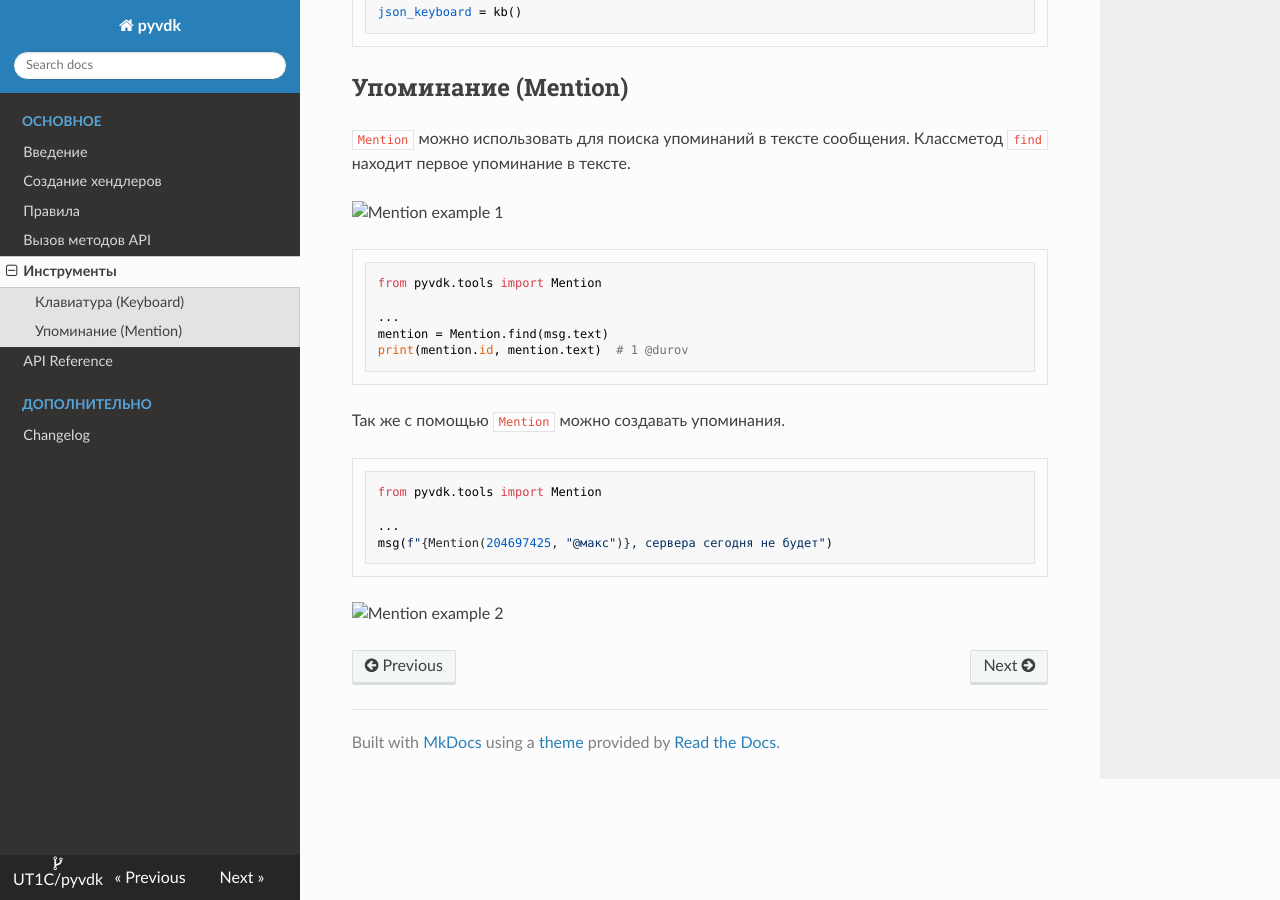
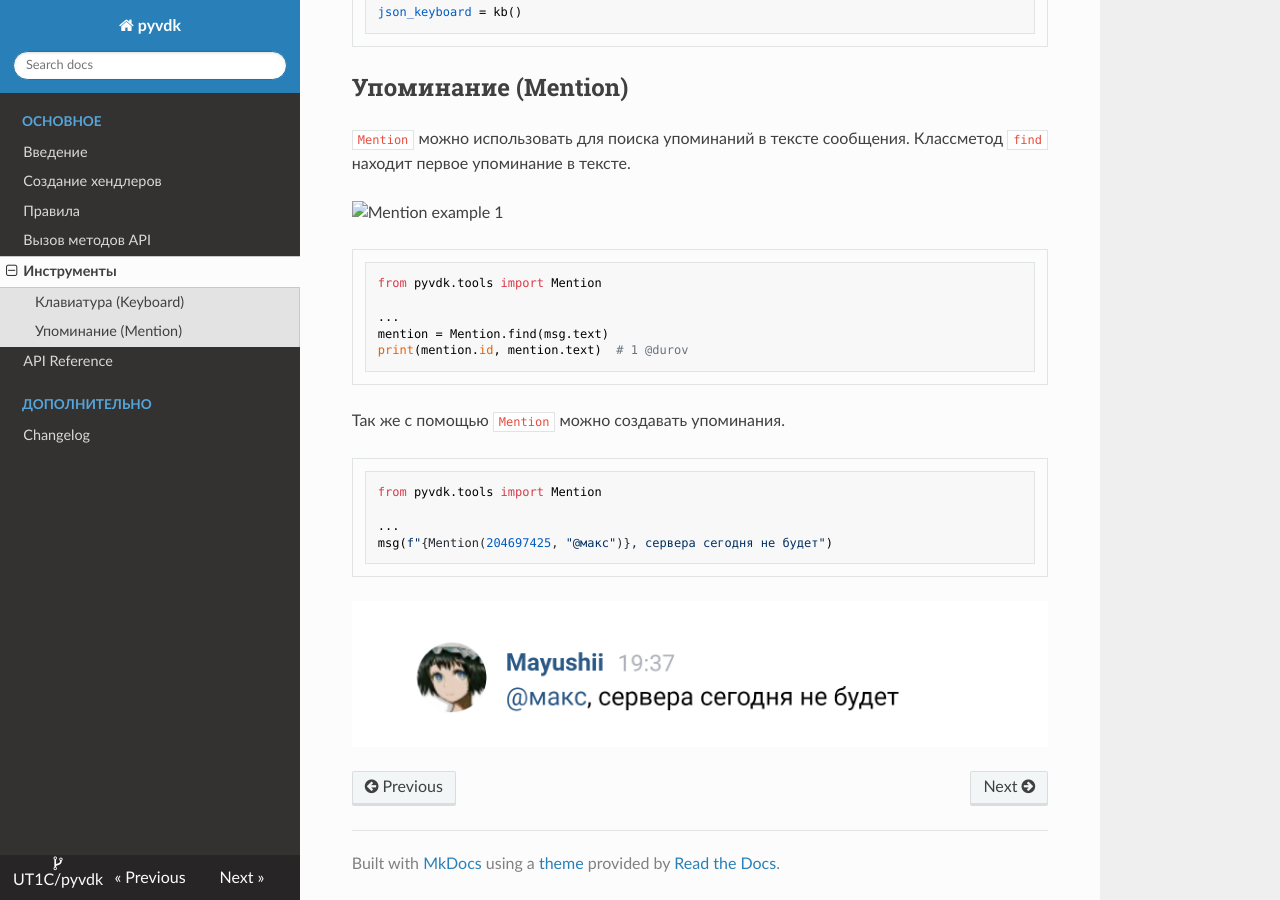
Before and after one commit to UT1C/pyvdk, an MkDocs documentation site: the page built from docs/tools.md, in a window 1280 px wide and 900 px high, scrolled down 2197 px. Built offline with MkDocs 1.6.1, drawn with Linux system fonts in a browser that asks for light colours; nearby versions of some CDN libraries.

Commit message:
кручу верчу

````diff
--- a/docs/tools.md
+++ b/docs/tools.md
@@ -102,4 +102,4 @@ from pyvdk.tools import Mention
 msg(f"{Mention(204697425, "@макс")}, сервера сегодня не будет")
 ```
 
-![Mention example 2](assets\mention_example2.png)
+![Mention example 2](assets/mention_example2.png)
````
